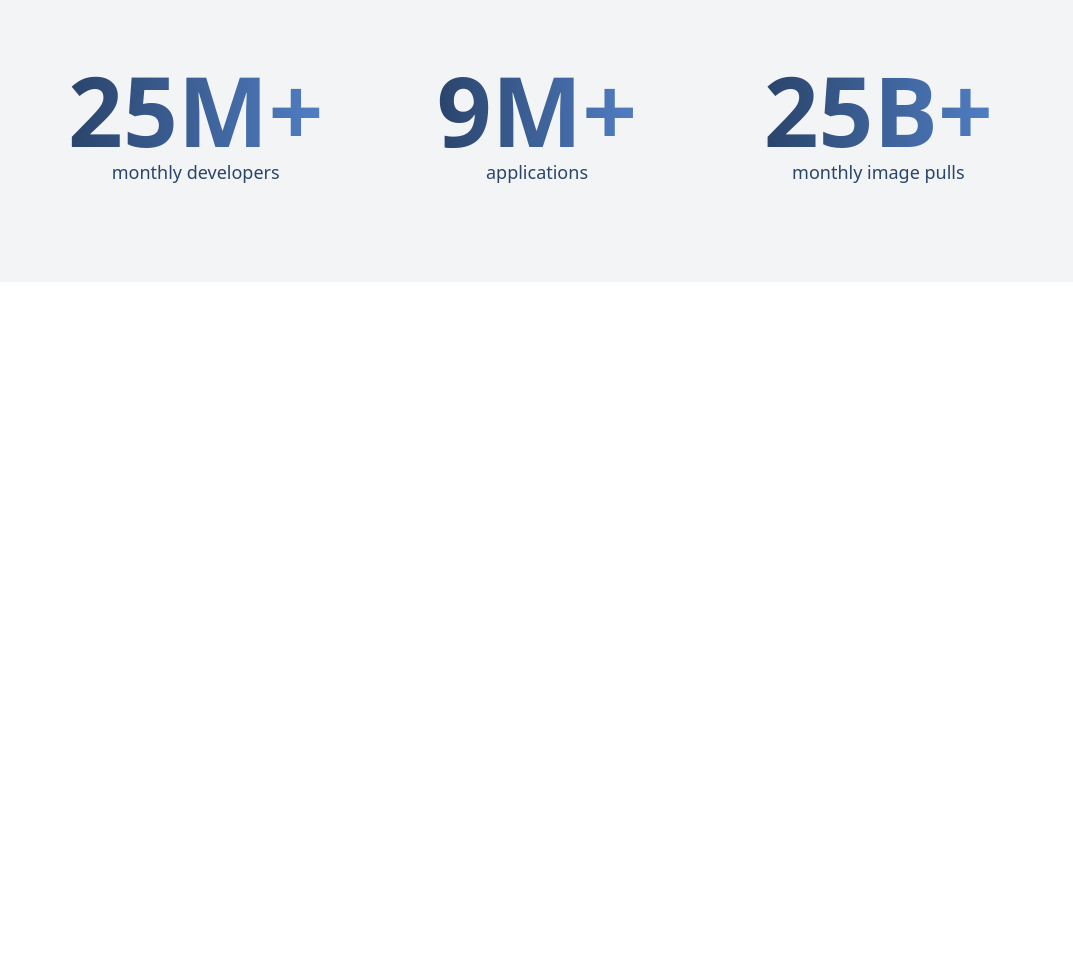
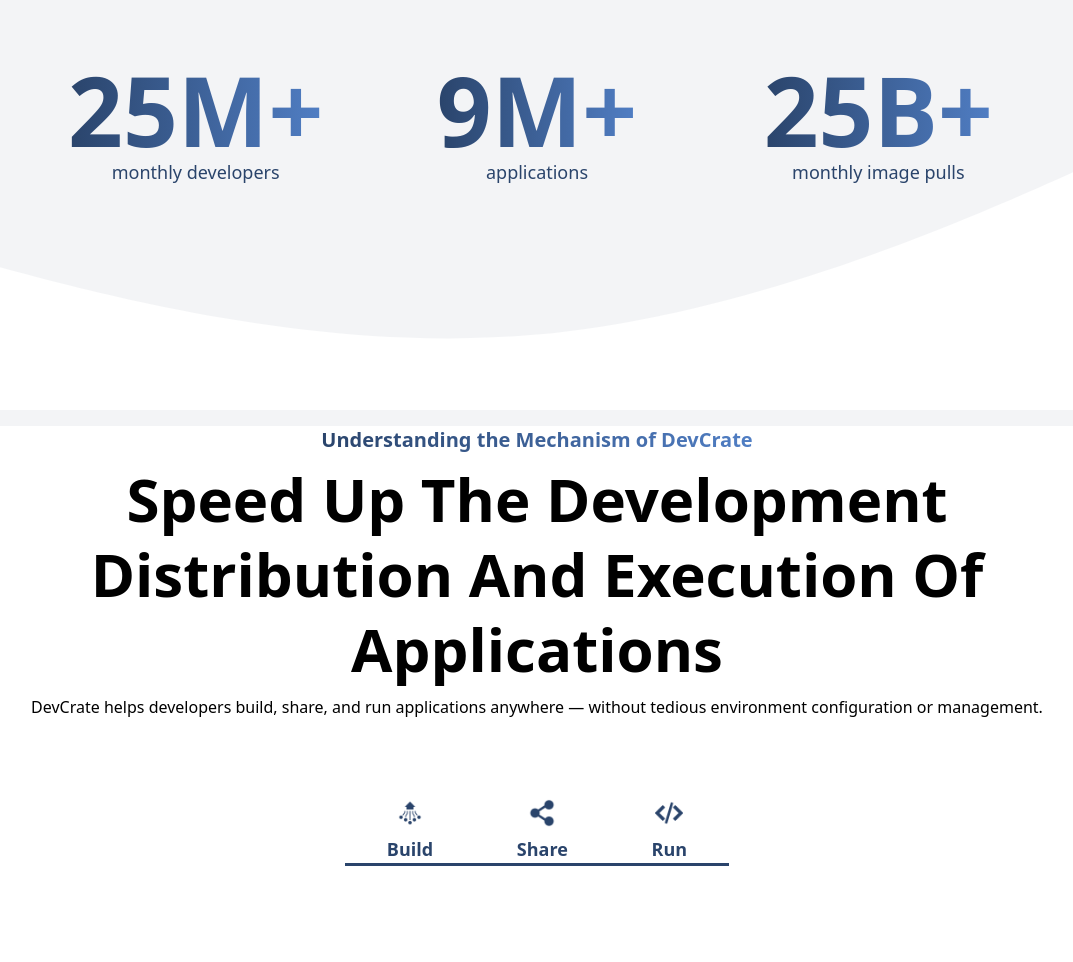
Before and after one commit to tufanmulla/DevCrate, a website: page index.html in a window 1280 px wide. Shown: the part 1880-2842 px from the top of the page, without its empty margins (103-1176 px from the left). Before the commit the page ends 2162 px from the top, so only its background shows below. Drawn offline with Linux system fonts and the light colour scheme; files whose address does not match are found by name.

Commit message:
section two design completed and starts section three

```diff
--- a/index.html
+++ b/index.html
@@ -349,7 +349,7 @@
 
       <!-- Section Two Starts Are Here -->
       <section
-        class="relative grid grid-cols-1 justify-items-center items-center bg-gray-100 dark:bg-gray-700 pb-24"
+        class="relative grid grid-cols-1 justify-items-center items-center bg-gray-100 dark:bg-gray-700 pb-60"
       >
         <svg
           class="absolute -top-[18.78rem]"
@@ -369,11 +369,11 @@
             >
               What is DevCrate
             </h2>
-            <p
+            <strong
               class="text-center text-[60px] font-extrabold leading-tight dark:text-gray-300"
             >
               Respected By Developers Preferred By Millions Of Companies
-            </p>
+            </strong>
             <p
               class="w-[90%] text-center text-base font-medium dark:text-gray-300"
             >
@@ -527,6 +527,80 @@
         </div>
       </section>
       <!-- Section Two Ends Are Here -->
+
+      <!-- Section Three Starts Are Here -->
+      <section
+        class="relative grid grid-cols-1 justify-items-center items-center bg-white dark:bg-gray-500 pb-24"
+      >
+        <svg
+          class="absolute -top-[18.78rem]"
+          xmlns="http://www.w3.org/2000/svg"
+          viewBox="0 0 1440 320"
+        >
+          <path
+            class="fill-white dark:fill-gray-500"
+            fill-opacity="1"
+            d="M0,128L120,160C240,192,480,256,720,234.7C960,213,1200,107,1320,53.3L1440,0L1440,320L1320,320C1200,320,960,320,720,320C480,320,240,320,120,320L0,320Z"
+          ></path>
+        </svg>
+        <div class="w-[90%] flex flex-col justify-center items-center gap-20">
+          <article class="flex flex-col justify-center items-center gap-2">
+            <h2
+              class="text-transparent bg-clip-text bg-gradient-to-r from-[#2A446B] to-[#507ec4] text-xl font-bold text-center dark:text-transparent dark:bg-clip-text dark:bg-gradient-to-r dark:from-[#2A446B] dark:to-[red]"
+            >
+              Understanding the Mechanism of DevCrate
+            </h2>
+            <strong
+              class="text-center text-[60px] font-extrabold leading-tight dark:text-gray-300"
+            >
+              Speed Up The Development Distribution And Execution Of
+              Applications
+            </strong>
+            <p
+              class="w-[90%] text-center text-base font-medium dark:text-gray-300"
+            >
+              DevCrate helps developers build, share, and run applications
+              anywhere — without tedious environment configuration or
+              management.
+            </p>
+          </article>
+          <div
+            class="flex w-96 justify-around items-center border-b-[3px] border-[#2A446B]"
+          >
+            <div
+              class="flex flex-col justify-center items-center gap-2 cursor-pointer"
+            >
+              <img
+                class="w-7"
+                src="./assets/images/sectionThreeImage/build.png"
+                alt="Build"
+              />
+              <strong class="font-bold text-[#2A446B] text-lg">Build</strong>
+            </div>
+            <div
+              class="flex flex-col justify-center items-center gap-2 cursor-pointer"
+            >
+              <img
+                class="w-7"
+                src="./assets/images/sectionThreeImage/share.png"
+                alt="Share"
+              />
+              <strong class="font-bold text-[#2A446B] text-lg">Share</strong>
+            </div>
+            <div
+              class="flex flex-col justify-center items-center gap-2 cursor-pointer"
+            >
+              <img
+                class="w-7"
+                src="./assets/images/sectionThreeImage/run.png"
+                alt="Run"
+              />
+              <strong class="font-bold text-[#2A446B] text-lg">Run</strong>
+            </div>
+          </div>
+        </div>
+      </section>
+      <!-- Section Three Ends Are Here -->
     </main>
     <!-- Main Ends Are Here -->
 
```
Also changed, not shown: assets/images/sectionThreeImage/build.png (added), assets/images/sectionThreeImage/run.png (added), assets/images/sectionThreeImage/share.png (added), output/tailwind.css.
